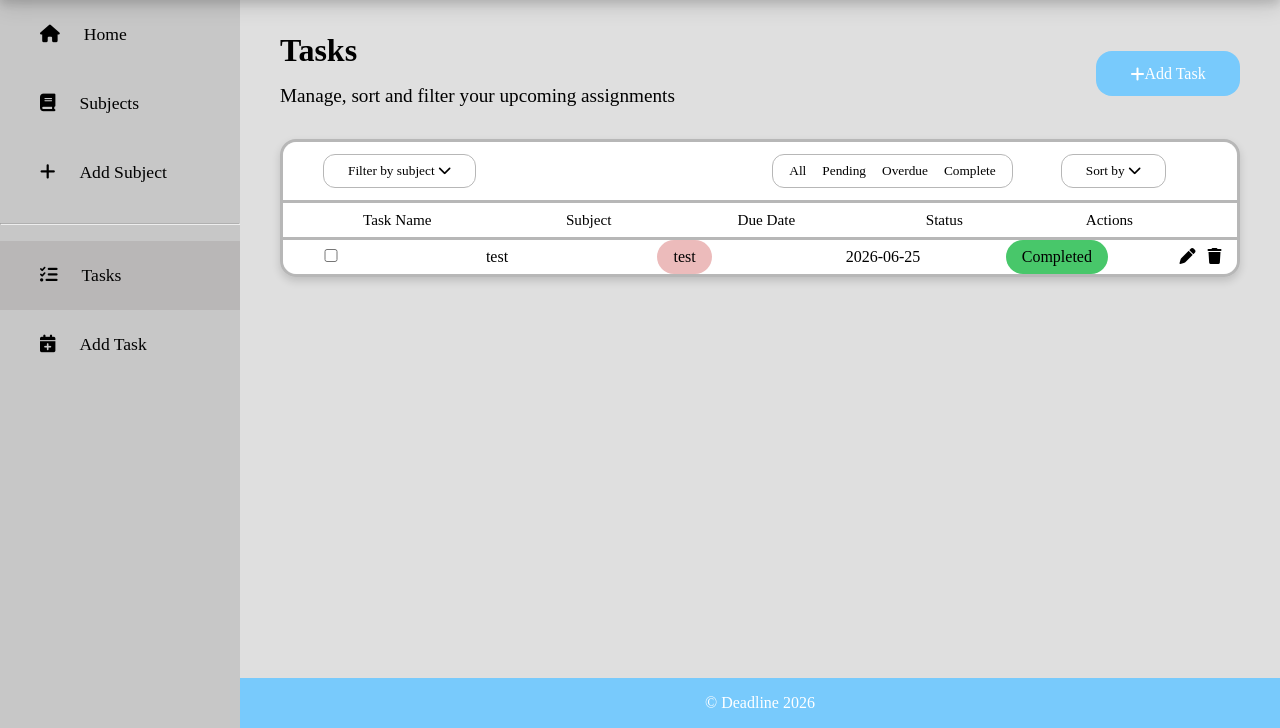
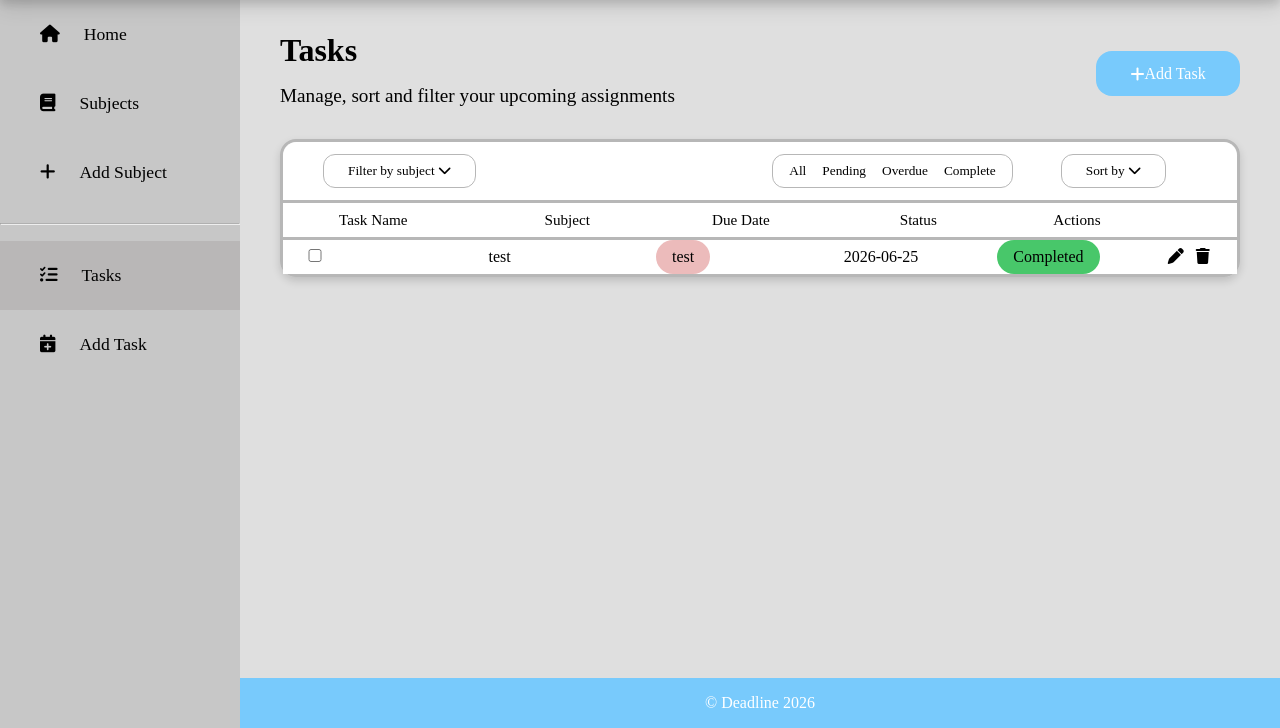
Before and after one commit to 23062bhs/deadline, a Flask app: page /tasks in a window 1280 px wide. Shown: the part 72-800 px from the top of the page. Run offline with Flask 3, Linux system fonts and the light colour scheme; data comes from the database, SQL or seed files in the repository; both versions use the stored data as it was after the commit; some libraries are stand-ins or nearby versions; some web fonts are replaced.

Commit message:
styled the no tasks mesasge on tasks page and started styling list headers

```diff
--- a/static/style.css
+++ b/static/style.css
@@ -791,9 +791,10 @@ th:last-child {
     background-color: rgb(231, 231, 231);
 }
 
-.list-headers {
+thead .list-headers th {
+    text-align: left;
     background-color: #ffffff;
-    padding: 0.5rem 0 0.5rem 2rem;
+    padding: 0.5rem 0 0.5rem 3.5rem;
     border-bottom: #b7b7b7 0.2rem solid;
 }
 
@@ -801,8 +802,6 @@ th:last-child {
     width: 100%;
     border-collapse: collapse;
     background-color: #ffffff;
-    border-bottom-left-radius: 0.85rem;
-    border-bottom-right-radius: 0.85rem;
 }
 
 .task-list thead tr {
@@ -817,8 +816,13 @@ th:last-child {
     padding: 0.5rem 0 0.5rem 5rem;
 }
 
+.task-info {
+    border-bottom-left-radius: 0.85rem;
+    border-bottom-right-radius: 0.85rem;
+}
+
 .task-checkbox {
-    width: 6rem;
+    width: 4rem;
 }
 
 .list-edit-action {
@@ -842,5 +846,13 @@ th:last-child {
 }
 
 .tasks-page-no-tasks-msg {
+    display: flex;
+    font-size: 1.5rem;
+    font-weight: 550;
+    padding: 1rem 0 1rem 0;
     background-color: #ffffff;
+    border-bottom-left-radius: 0.85rem;
+    border-bottom-right-radius: 0.85rem;
+    justify-content: center;
+    align-items: center;
 }
--- a/templates/tasks.html
+++ b/templates/tasks.html
@@ -34,7 +34,7 @@
                 <th>Subject</th>
                 <th>Due Date</th>
                 <th>Status</th>
-                <th>Actions</th>
+                <th class="actions-header">Actions</th>
             </tr>
         </thead>
         <tbody>
```
Also changed, not shown: deadline.db.
